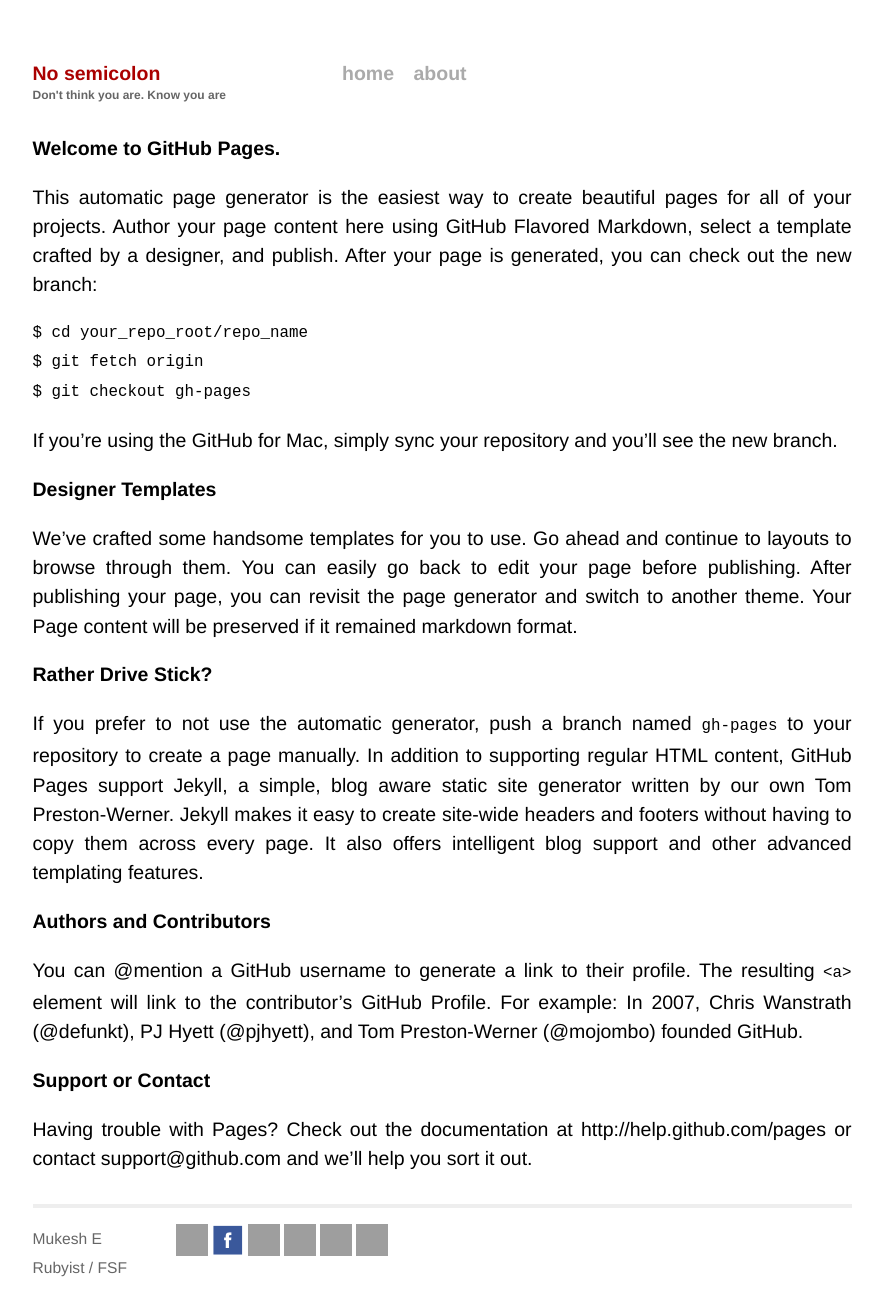
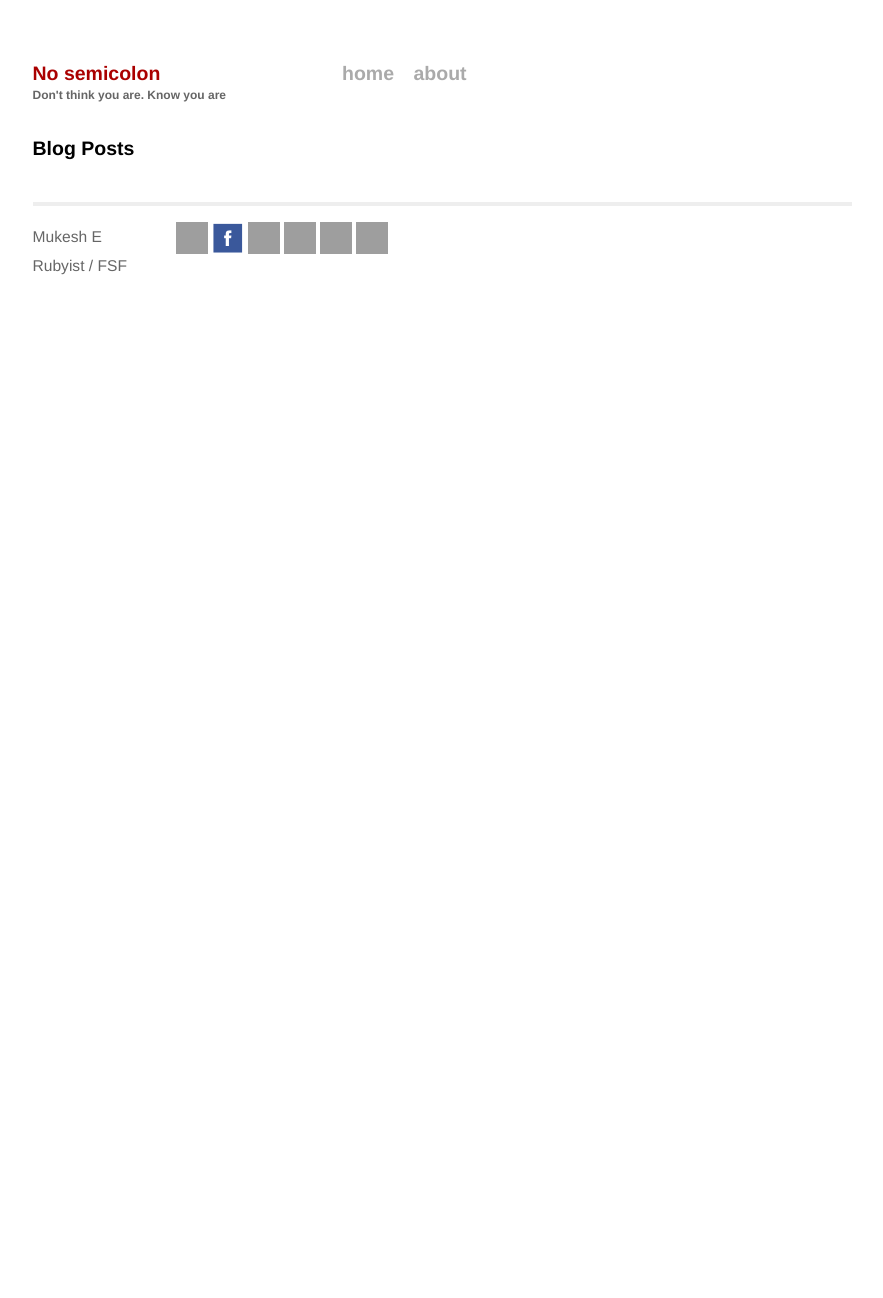
Before and after one commit to libreation/libreation.github.io, a Jekyll site: the page built from index.md, in a window 1280 px wide. Shown: the whole page, without its empty margins (198-1081 px from the left). Built offline with Jekyll 4.4.1, drawn with Linux system fonts in a browser that asks for light colours; our own code applies the rules of GitHub Pages for plain Markdown files; after the commit the page ends 959 px from its top, so only the background shows below that; grey boxes are pictures that could not be loaded.

Commit message:
Updated index

````diff
--- a/index.md
+++ b/index.md
@@ -1,22 +1,13 @@
-### Welcome to GitHub Pages.
-This automatic page generator is the easiest way to create beautiful pages for all of your projects. Author your page content here using GitHub Flavored Markdown, select a template crafted by a designer, and publish. After your page is generated, you can check out the new branch:
+---
+layout: default
+title: "Mukesh Unnikrishnan"
+---
 
-```
-$ cd your_repo_root/repo_name
-$ git fetch origin
-$ git checkout gh-pages
-```
-
-If you're using the GitHub for Mac, simply sync your repository and you'll see the new branch.
-
-### Designer Templates
-We've crafted some handsome templates for you to use. Go ahead and continue to layouts to browse through them. You can easily go back to edit your page before publishing. After publishing your page, you can revisit the page generator and switch to another theme. Your Page content will be preserved if it remained markdown format.
-
-### Rather Drive Stick?
-If you prefer to not use the automatic generator, push a branch named `gh-pages` to your repository to create a page manually. In addition to supporting regular HTML content, GitHub Pages support Jekyll, a simple, blog aware static site generator written by our own Tom Preston-Werner. Jekyll makes it easy to create site-wide headers and footers without having to copy them across every page. It also offers intelligent blog support and other advanced templating features.
-
-### Authors and Contributors
-You can @mention a GitHub username to generate a link to their profile. The resulting `<a>` element will link to the contributor's GitHub Profile. For example: In 2007, Chris Wanstrath (@defunkt), PJ Hyett (@pjhyett), and Tom Preston-Werner (@mojombo) founded GitHub.
-
-### Support or Contact
-Having trouble with Pages? Check out the documentation at http://help.github.com/pages or contact support@github.com and we’ll help you sort it out.
+<div id="home">
+  <h1>Blog Posts</h1>
+  <ul class="posts">
+    {% for post in site.posts %}
+      <li><span>{{ post.date | date_to_string }}</span> &raquo; <a href="{{ post.url }}">{{ post.title }}</a></li>
+    {% endfor %}
+  </ul>
+</div>
````
